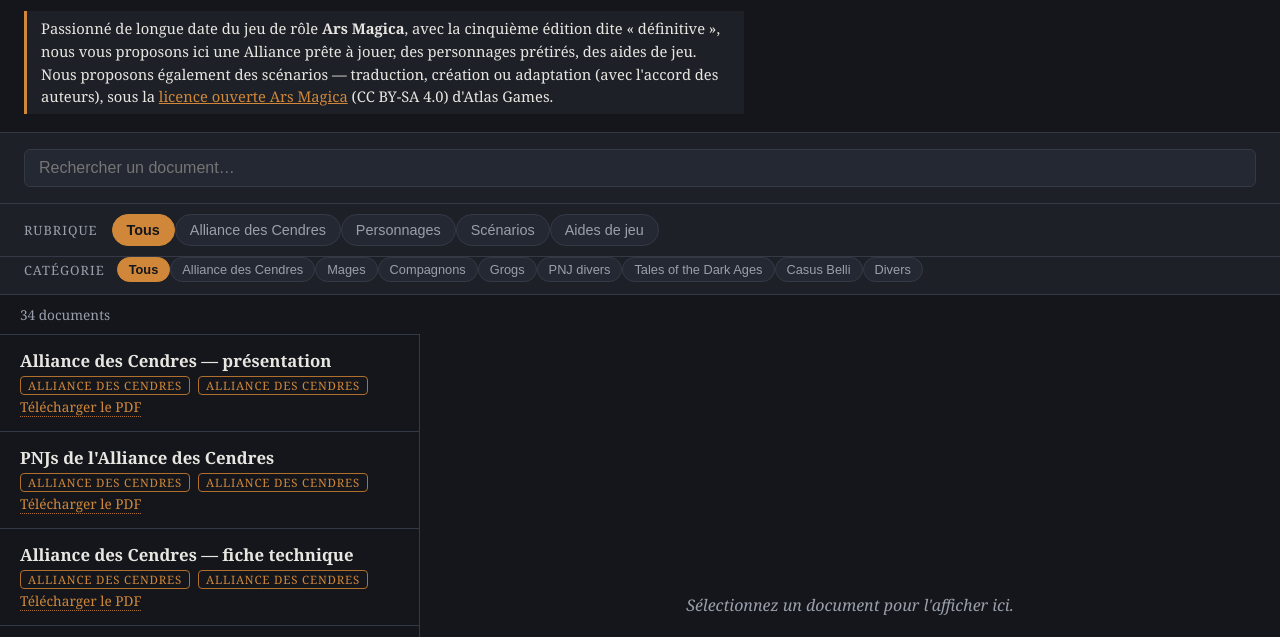
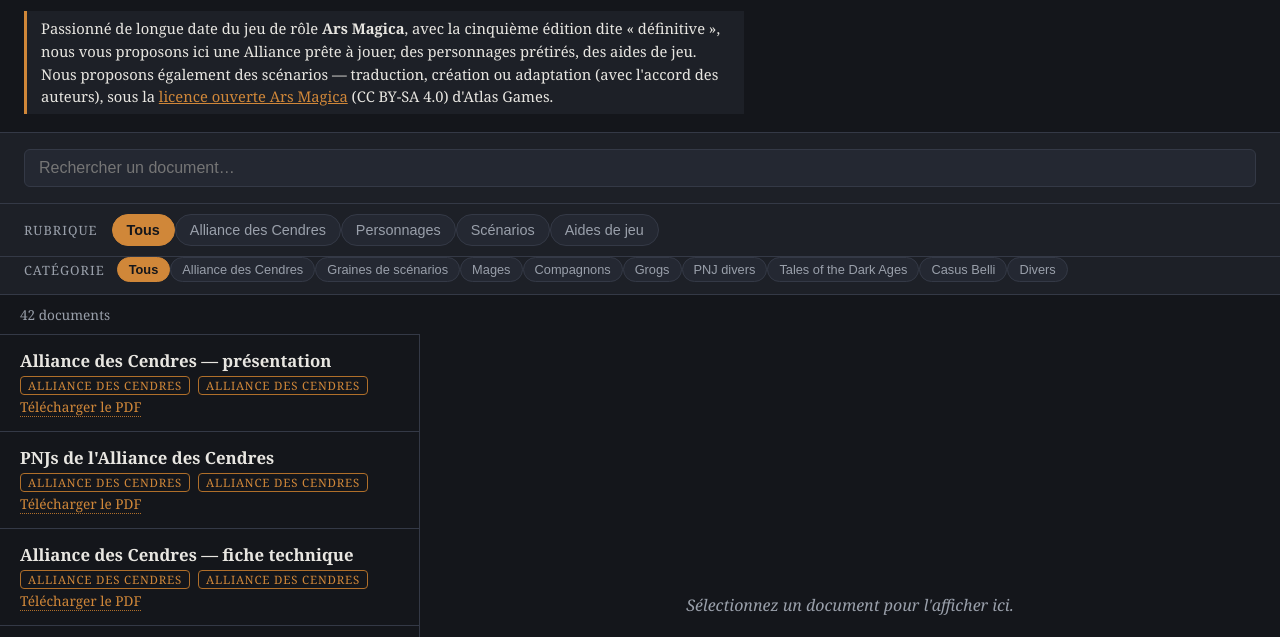
Before and after one commit to Remiflambeau/Alliance-des-Cendres, a plain HTML site: page index.html in a window 1280 px wide. Shown: the part 88-725 px from the top of the page. Drawn offline with Linux system fonts and the light colour scheme.

Commit message:
Add files via upload

```diff
--- a/index.html
+++ b/index.html
@@ -90,6 +90,13 @@ const DOCS = [
   { titre: "Habitants & Ressources de l'Alliance des Cendres", bloc: "Alliance des Cendres", categorie: "Alliance des Cendres", fichier: "Alliances des Cendres Habitants & Ressources.pdf" },
   { titre: "Bibliothèque de l'Alliance des Cendres", bloc: "Alliance des Cendres", categorie: "Alliance des Cendres", fichier: "Bibliotheque Alliance des Cendres.pdf" },
   { titre: "Alliance des Cendres pour les joueurs", bloc: "Alliance des Cendres", categorie: "Alliance des Cendres", fichier: "Alliance des Cendres pour les joueurs.pdf" },
+  { titre: "Proposition de graines de scénarios", bloc: "Alliance des Cendres", categorie: "Graines de scénarios", fichier: "Proposition de graines de scénarios.pdf" },
+  { titre: "Graine I — Visites de Quaesitores", bloc: "Alliance des Cendres", categorie: "Graines de scénarios", fichier: "I Visites de Quaesitores.pdf" },
+  { titre: "Graine II — Problème d'Aura", bloc: "Alliance des Cendres", categorie: "Graines de scénarios", fichier: "II problème d'Aura.pdf" },
+  { titre: "Graine III — Antémis", bloc: "Alliance des Cendres", categorie: "Graines de scénarios", fichier: "III Antémis.pdf" },
+  { titre: "Graine IV — Le cercle des cendres", bloc: "Alliance des Cendres", categorie: "Graines de scénarios", fichier: "IV Le cercle des cendres.pdf" },
+  { titre: "Graine V — Les requérants pour la Sève de la Vie", bloc: "Alliance des Cendres", categorie: "Graines de scénarios", fichier: "V Les requérants pour la Sève de la Vie.pdf" },
+  { titre: "Graine VI — Le secret des Vers à Soie", bloc: "Alliance des Cendres", categorie: "Graines de scénarios", fichier: "VI Le secret des Vers à Soie.pdf" },
   { titre: "Constantin Flambeau", bloc: "Personnages", categorie: "Mages", fichier: "Constantin Flambeau.pdf" },
   { titre: "Clotilde Quaesitor", bloc: "Personnages", categorie: "Mages", fichier: "Clotilde Quaesitor .pdf" },
   { titre: "Hubert Bjornaer", bloc: "Personnages", categorie: "Mages", fichier: "Hubert Bjornaer.pdf" },
@@ -105,6 +112,7 @@ const DOCS = [
   { titre: "Toque Rouge — Alois de Blois", bloc: "Personnages", categorie: "PNJ divers", fichier: "Toque Rouge Alois de Blois.pdf" },
   { titre: "Brigands génériques", bloc: "Personnages", categorie: "PNJ divers", fichier: "Brigands generiques.pdf" },
   { titre: "Hommes d'armes génériques", bloc: "Personnages", categorie: "PNJ divers", fichier: "Hommes d'arme generique.pdf" },
+  { titre: "Luna", bloc: "Personnages", categorie: "PNJ divers", fichier: "Luna.pdf" },
   { titre: "Langue de vipère", bloc: "Scénarios", categorie: "Tales of the Dark Ages", fichier: "Langue de vipère.pdf", auteur: "Texte original : Thomas M. Kane" },
   { titre: "Héritage", bloc: "Scénarios", categorie: "Tales of the Dark Ages", fichier: "Heritage Ars Magica.pdf", auteur: "Texte original : James P. Buchanan" },
   { titre: "Bosquet des crânes", bloc: "Scénarios", categorie: "Tales of the Dark Ages", fichier: "Bosquet de Cranes.pdf", auteur: "Texte original : Thomas M. Kane" },
```
